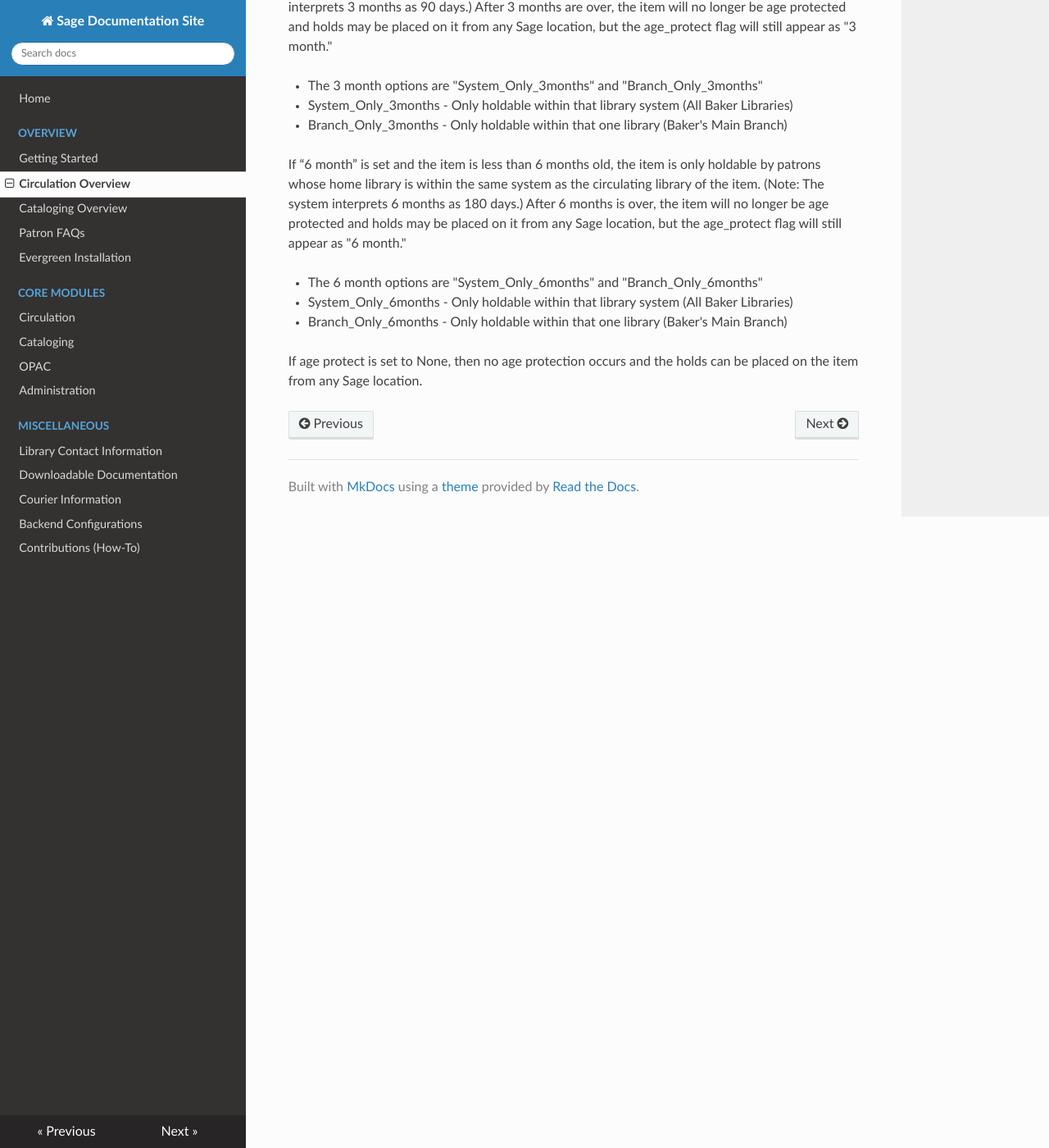
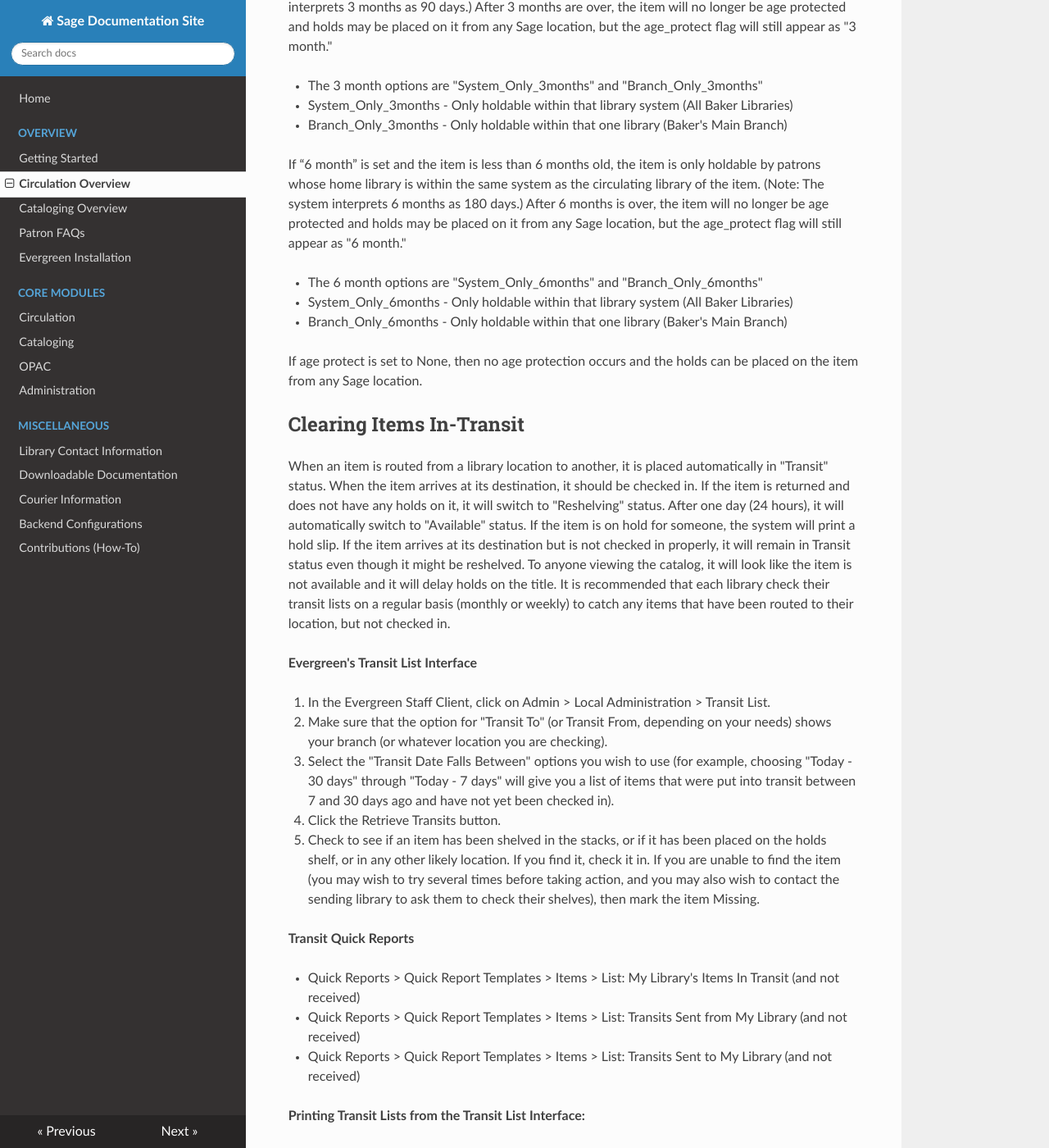
Before and after one commit to brentmills/sage_mkdocs, an MkDocs documentation site: the page built from docs/overview/cm_circulation_brief.md, in a window 1280 px wide and 1400 px high, scrolled down 6450 px. Shown: the whole window at 82% size. Built offline with MkDocs 1.6.1, drawn with Linux system fonts in a browser that asks for light colours; nearby versions of some CDN libraries; old or Windows-style settings are respelled for this version of MkDocs; some of the changed text lies outside the part shown.

Commit message:
add more

````diff
--- a/docs/overview/cm_circulation_brief.md
+++ b/docs/overview/cm_circulation_brief.md
@@ -152,3 +152,54 @@ If “6 month” is set and the item is less than 6 months old, the item is only
 * Branch_Only_6months - Only holdable within that one library (Baker's Main Branch)
 
 If age protect is set to None, then no age protection occurs and the holds can be placed on the item from any Sage location.
+
+## Clearing Items In-Transit
+
+When an item is routed from a library location to another, it is placed automatically in "Transit" status. When the item arrives at its destination, it should be checked in. If the item is returned and does not have any holds on it, it will switch to "Reshelving" status. After one day (24 hours), it will automatically switch to "Available" status. If the item is on hold for someone, the system will print a hold slip.
+If the item arrives at its destination but is not checked in properly, it will remain in Transit status even though it might be reshelved. To anyone viewing the catalog, it will look like the item is not available and it will delay holds on the title.
+It is recommended that each library check their transit lists on a regular basis (monthly or weekly) to catch any items that have been routed to their location, but not checked in.
+
+**Evergreen's Transit List Interface**
+
+1. In the Evergreen Staff Client, click on Admin > Local Administration > Transit List.
+2. Make sure that the option for "Transit To" (or Transit From, depending on your needs) shows your branch (or whatever location you are checking).
+3. Select the "Transit Date Falls Between" options you wish to use (for example, choosing "Today - 30 days" through "Today - 7 days" will give you a list of items that were put into transit between 7 and 30 days ago and have not yet been checked in).
+4. Click the Retrieve Transits button.
+5. Check to see if an item has been shelved in the stacks, or if it has been placed on the holds shelf, or in any other likely location. If you find it, check it in. If you are unable to find the item (you may wish to try several times before taking action, and you may also wish to contact the sending library to ask them to check their shelves), then mark the item Missing.
+
+**Transit Quick Reports**
+
+* Quick Reports > Quick Report Templates > Items > List: My Library's Items In Transit (and not received)
+* Quick Reports > Quick Report Templates > Items > List: Transits Sent from My Library (and not received)
+* Quick Reports > Quick Report Templates > Items > List: Transits Sent to My Library (and not received)
+
+**Printing Transit Lists from the Transit List Interface:**
+
+If you wish to print out transit lists to do shelf-checks, you will want to modify the transit_list receipt template in the Receipt Template Editor to include the Call Number and other information in the Line Item section.
+
+Suggestions:
+
+```
+%SORT(transit_item_callnumber)%
+<li>From: %transit_source% To: %transit_dest_lib%<br/>
+When: %transit_source_send_time%<br />
+Barcode: %transit_item_barcode%<br/>
+Call No: %transit_item_callnumber%<br/>
+Title: %transit_item_title%</li>
+Or, for a more streamlined version:
+%SORT(transit_item_callnumber)%
+<li>Call No: %transit_item_callnumber%<br/>
+Title: %transit_item_title%<br/>
+Barcode: %transit_item_barcode%
+</li>
+```
+
+**To mark an item Missing that is listed as In Transit:**
+
+1. Open the Item Status screen.
+2. Type or paste in the item's barcode.
+3. Right-click on the item and click "Abort Transits" (or, select the item > Actions for Selected Items > Abort Transits).
+4. A pop-up window will ask you to confirm your action - click "Yes."
+5. Right-click on the item and click "Mark Item Missing" (or, select the item > Actions for Selected Items > Mark Item Missing).
+6. A pop-up window will ask you to confirm your action - click "OK."
+7. A pop-up window will confirm the action is completed - click "OK."
````
